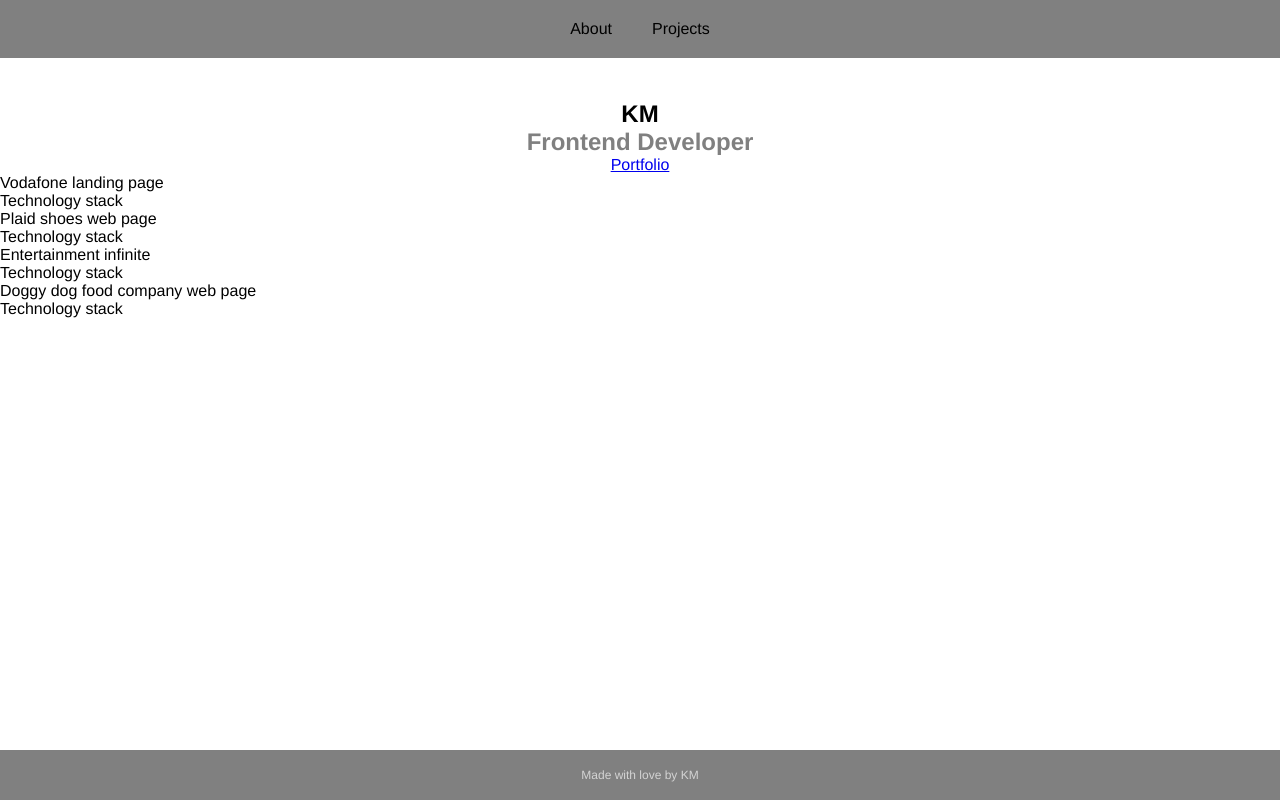
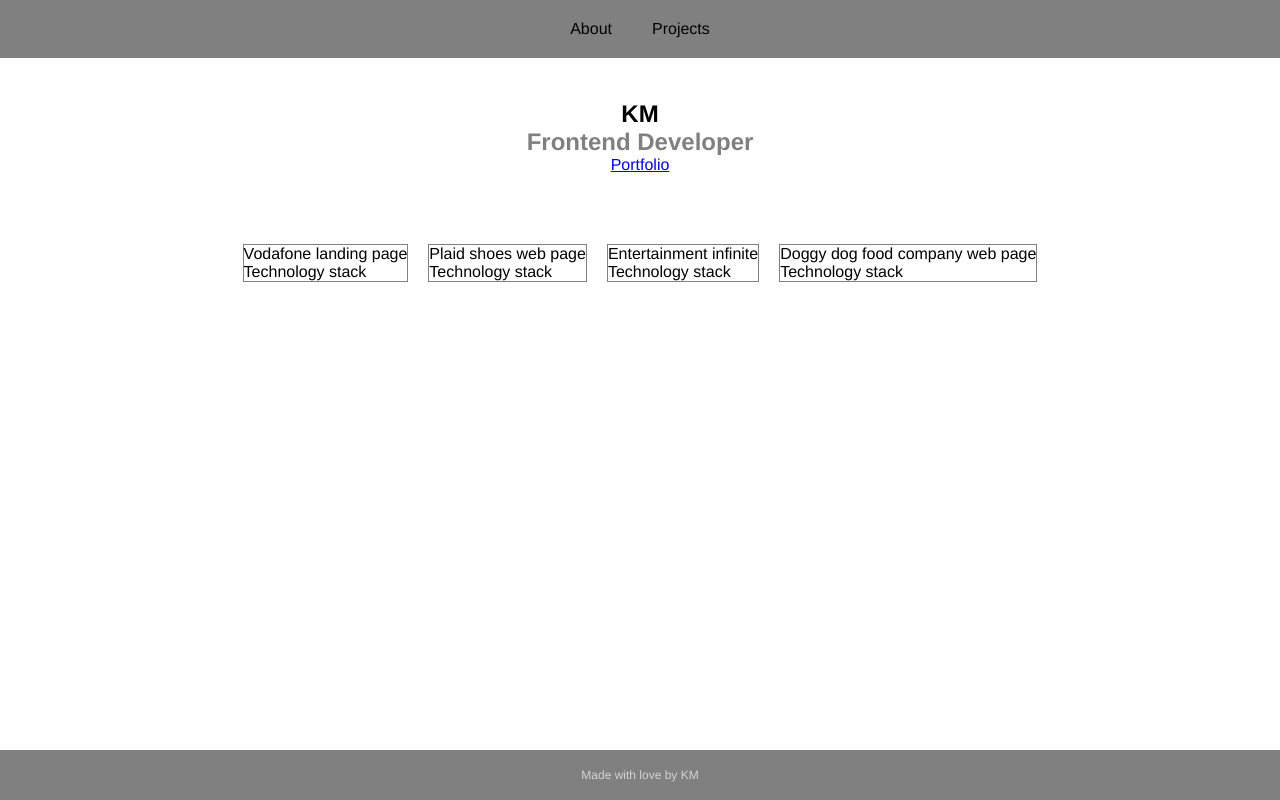
Before and after one commit to AccRPA/freeCodeCamp, a plain HTML site: page web_design/portfolio/index.html in a window 1280 px wide. Drawn offline with Linux system fonts and the light colour scheme.

Commit message:
Update styles.css

```diff
--- a/web_design/portfolio/styles.css
+++ b/web_design/portfolio/styles.css
@@ -45,6 +45,22 @@ body {
   color: grey;
 }
 
+#projects {
+  padding-top: 70px;
+  display:flex;
+  justify-content: center;
+}
+
+.project-container {
+  display:flex;
+  justify-content: space-between;
+}
+
+.project-tile {
+  border: 1px solid gray;
+  margin: 0px 10px;
+}
+
 #footer {
   width: 100%;
   background-color: grey;
```
